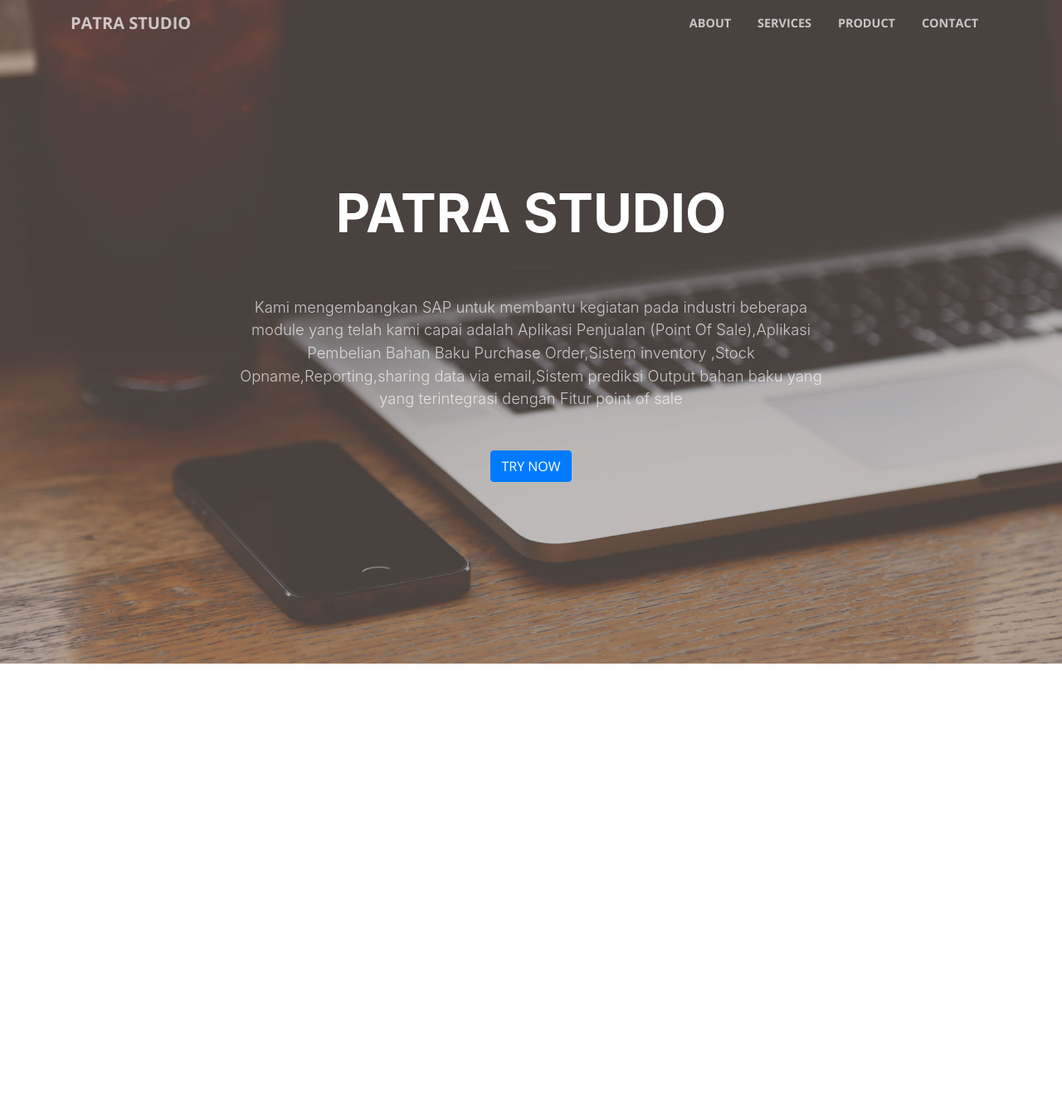
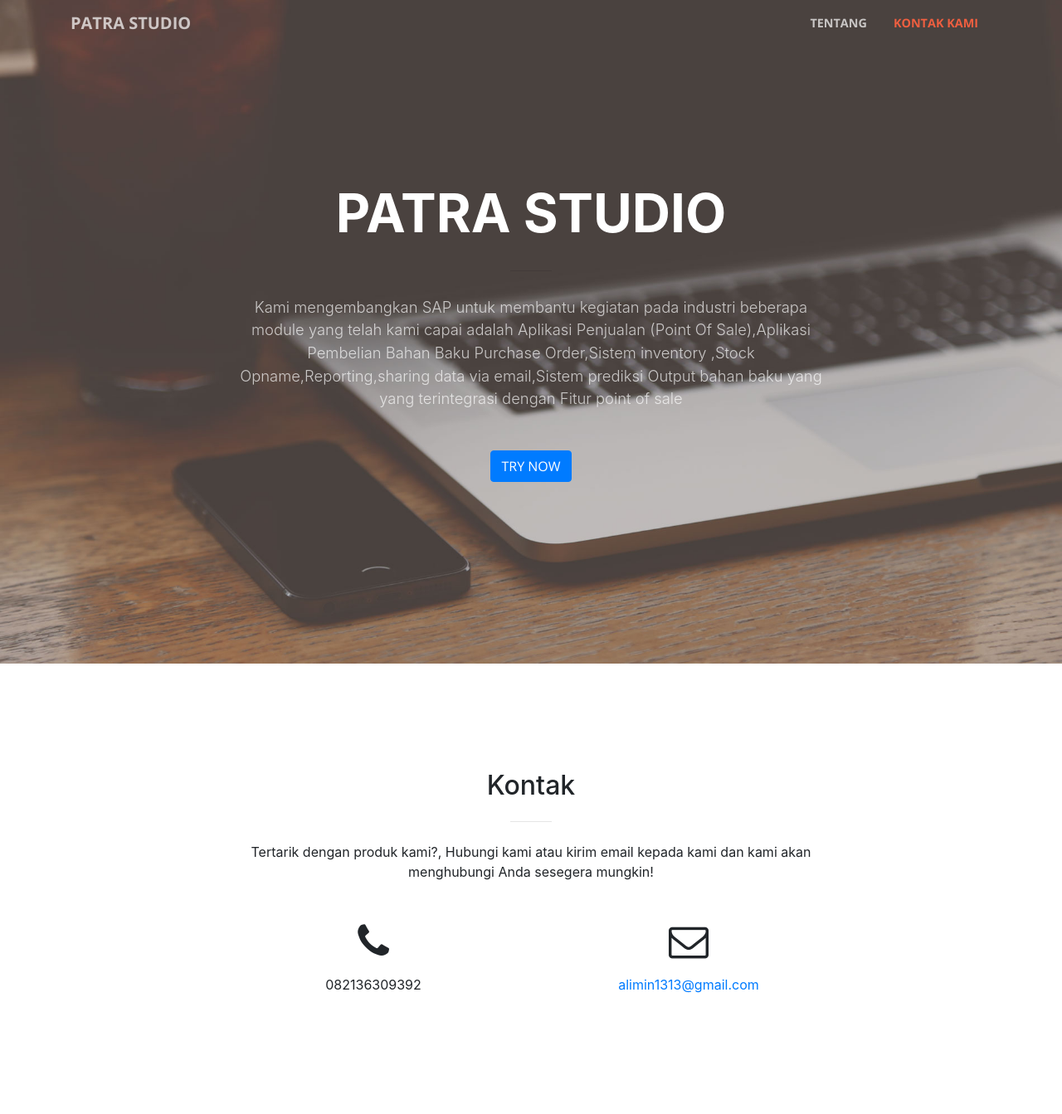
Before and after one commit to alimin002/patra-tech-landingpage, a website with bundled scripts: page index.html in a window 1280 px wide. Shown: the whole page at 83% size. Before the commit the page ends 800 px from the top, so only its background shows below. Built offline with nearby package versions, Linux system fonts and the light colour scheme.

Commit message:
add information contact

```diff
--- a/index.html
+++ b/index.html
@@ -20,6 +20,7 @@
 
     <!-- Plugin CSS -->
     <link href="vendor/magnific-popup/magnific-popup.css" rel="stylesheet">
+		<link rel="shortcut icon" href="img/patra-title.ico" />
 
     <!-- Custom styles for this template -->
     <link href="css/creative.min.css" rel="stylesheet">
@@ -38,23 +39,26 @@
         <div class="collapse navbar-collapse" id="navbarResponsive">
           <ul class="navbar-nav ml-auto">
             <li class="nav-item">
-              <a class="nav-link js-scroll-trigger" href="#about">About</a>
+              <a class="nav-link js-scroll-trigger" href="#about">Tentang</a>
             </li>
+						<!--
             <li class="nav-item">
               <a class="nav-link js-scroll-trigger" href="#services">Services</a>
             </li>
             <li class="nav-item">
               <a class="nav-link js-scroll-trigger" href="#portfolio">Product</a>
             </li>
+						-->
             <li class="nav-item">
-              <a class="nav-link js-scroll-trigger" href="#contact">Contact</a>
+              <a class="nav-link js-scroll-trigger" href="#contact">Kontak Kami</a>
             </li>
+
           </ul>
         </div>
       </div>
     </nav>
 
-    <header class="masthead text-center text-white d-flex">
+    <header class="masthead text-center text-white d-flex" id="about">
       <div class="container my-auto">
         <div class="row">
           <div class="col-lg-10 mx-auto">
@@ -182,6 +186,30 @@
     </section>
 		--->
     <!-- Bootstrap core JavaScript -->
+		 <section id="contact">
+      <div class="container">
+        <div class="row">
+          <div class="col-lg-8 mx-auto text-center">
+            <h2 class="section-heading">Kontak</h2>
+            <hr class="my-4">
+            <p class="mb-5">Tertarik dengan produk kami?, Hubungi kami atau kirim email kepada kami dan kami akan menghubungi Anda sesegera mungkin!</p>
+          </div>
+        </div>
+        <div class="row">
+          <div class="col-lg-4 ml-auto text-center">
+            <i class="fa fa-phone fa-3x mb-3 sr-contact"></i>
+            <p>082136309392</p>
+          </div>
+          <div class="col-lg-4 mr-auto text-center">
+            <i class="fa fa-envelope-o fa-3x mb-3 sr-contact"></i>
+            <p>
+              <a href="mailto:your-email@your-domain.com">alimin1313@gmail.com</a>
+            </p>
+          </div>
+        </div>
+      </div>
+    </section>
+
     <script src="vendor/jquery/jquery.min.js"></script>
     <script src="vendor/bootstrap/js/bootstrap.bundle.min.js"></script>
 
```
Also changed, not shown: img/patra-title.ico (added).
